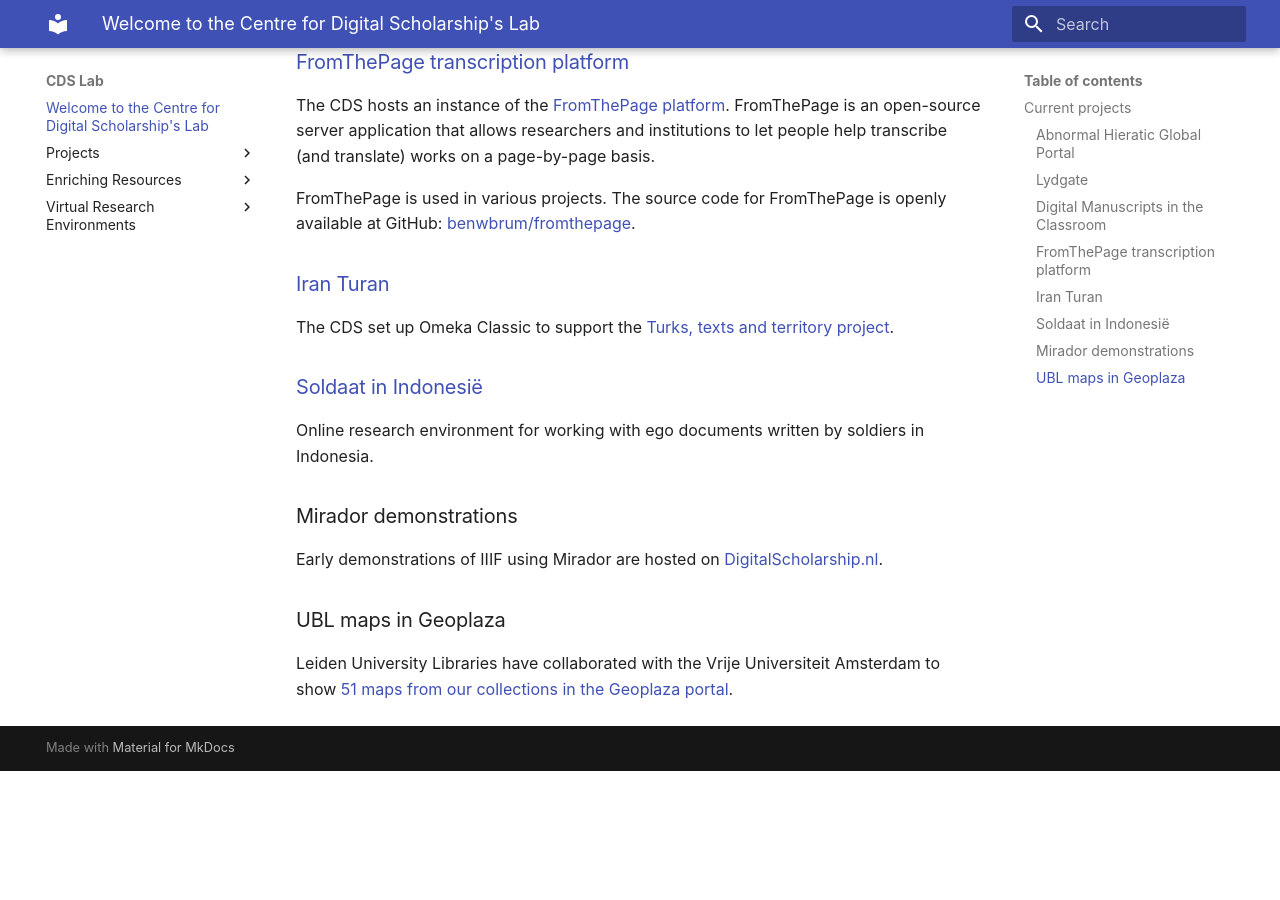
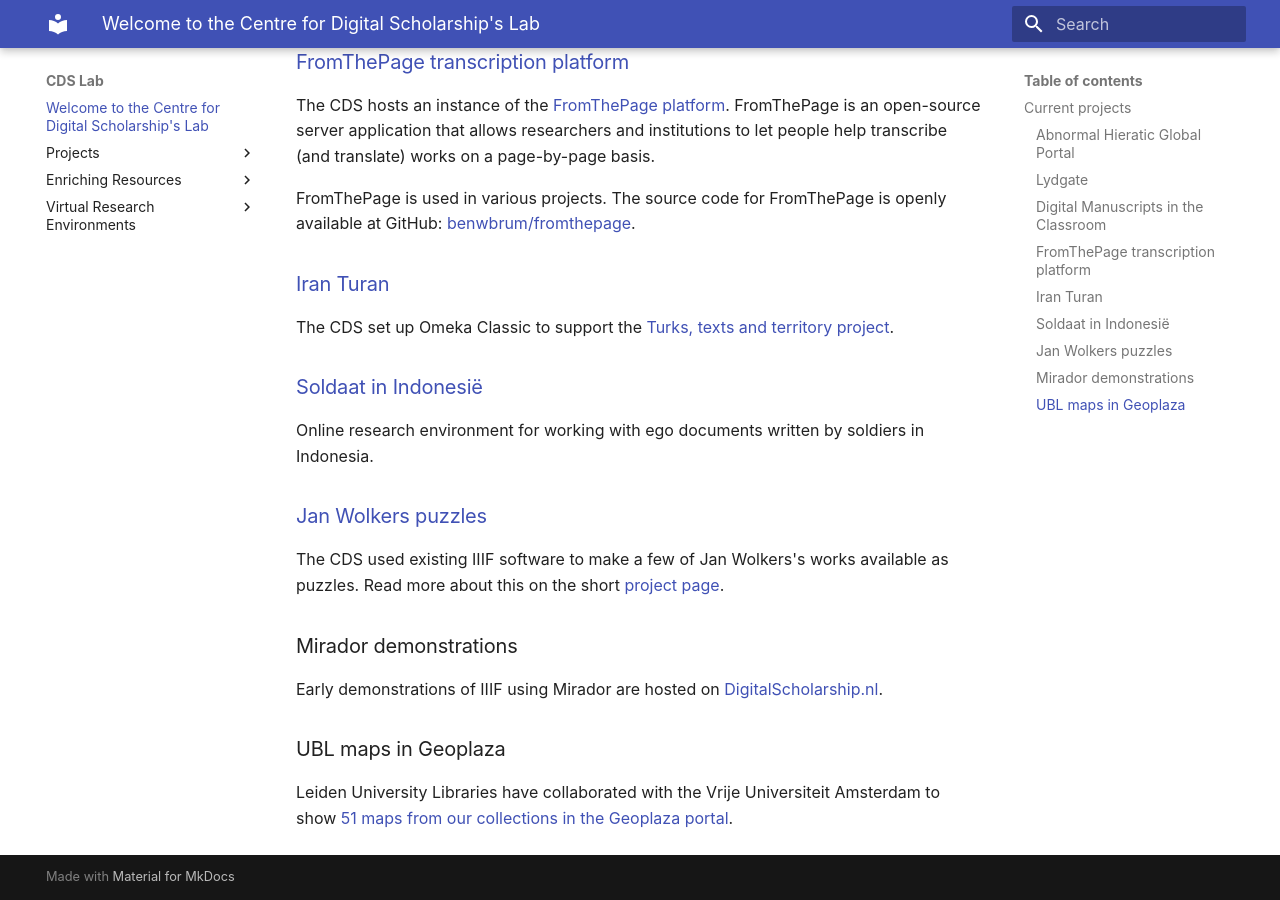
Before and after one commit to LeidenUniversityLibrary/cds-lab-homepage, an MkDocs documentation site: the page built from docs/index.md, in a window 1280 px wide and 900 px high, scrolled down 829 px. Built offline with MkDocs 1.6.1 and Material for MkDocs 9.7.7, drawn with Linux system fonts in a browser that asks for light colours; before the commit the page ends 1600 px from its top, so only the background shows below that.

Commit message:
Add Wolkers puzzles page and info

```diff
--- a/docs/index.md
+++ b/docs/index.md
@@ -45,6 +45,11 @@
 
 Online research environment for working with ego documents written by soldiers in Indonesia.
 
+## [Jan Wolkers puzzles](https://iiif.universiteitleiden.nl/view/puzzles.html)
+
+The CDS used existing IIIF software to make a few of Jan Wolkers's works available as puzzles.
+Read more about this on the short [project page](projects/wolkers-puzzles.md).
+
 ## Mirador demonstrations
 
 Early demonstrations of IIIF using Mirador are hosted on [DigitalScholarship.nl](https://digitalscholarship.nl/view/).
--- a/mkdocs.yml
+++ b/mkdocs.yml
@@ -24,6 +24,7 @@
     - 'projects/french-manuscripts.md'
     - 'projects/nk-posters.md'
     - 'projects/abnormal-hieratic.md'
+    - 'projects/wolkers-puzzles.md'
   - 'Enriching Resources':
     - 'enriching-resources/index.md'
     - 'enriching-resources/policy-framework.md'
```
Also changed, not shown: docs/projects/wolkers-puzzles.md (added, +7 -0 lines), docs/vre/migration.md (+1 -1 lines).
